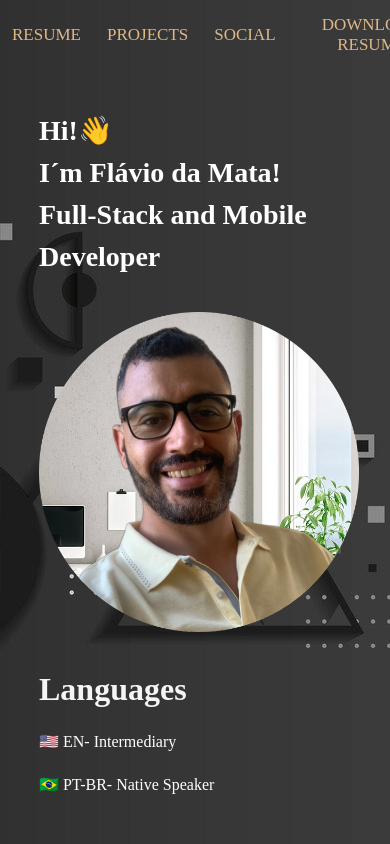
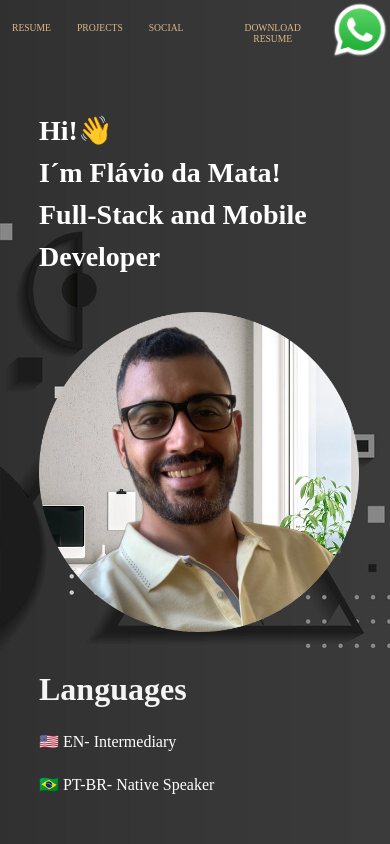
Before and after one commit to Damatta22/portifolio, a React (Vite) app: page / in a window 390 px wide. Shown: the top 844 px of the page. Built offline with nearby package versions, Linux system fonts and the light colour scheme.

Commit message:
change mobile

```diff
--- a/src/components/buttonsTop/buttonsTop.css
+++ b/src/components/buttonsTop/buttonsTop.css
@@ -1,11 +1,12 @@
 .buttonsTop {
     display: flex;
-  flex-direction: row;
-  align-items: center;
-  font-family: "Times New Roman", Times, serif;
-  font-size: 17px;
+    flex-direction:row;
+
+    font-family:'Times New Roman', Times, serif;
+    font-size:60%;
+
     gap: 2px;
-  width: 90px;
+    width:100vw;
     height: 80px;
 
     color: burlywood;
@@ -18,6 +19,7 @@
     padding: 12px;
     text-decoration: none;
     text-align: center;
+
 
     color: burlywood;
     text-transform: uppercase;
@@ -33,6 +35,7 @@
     padding: 12px;
     text-decoration: none;
     text-align: center;
+
 
     color: burlywood;
     text-transform: uppercase;
```
Lines whose indentation alone changed are shown as unchanged.
